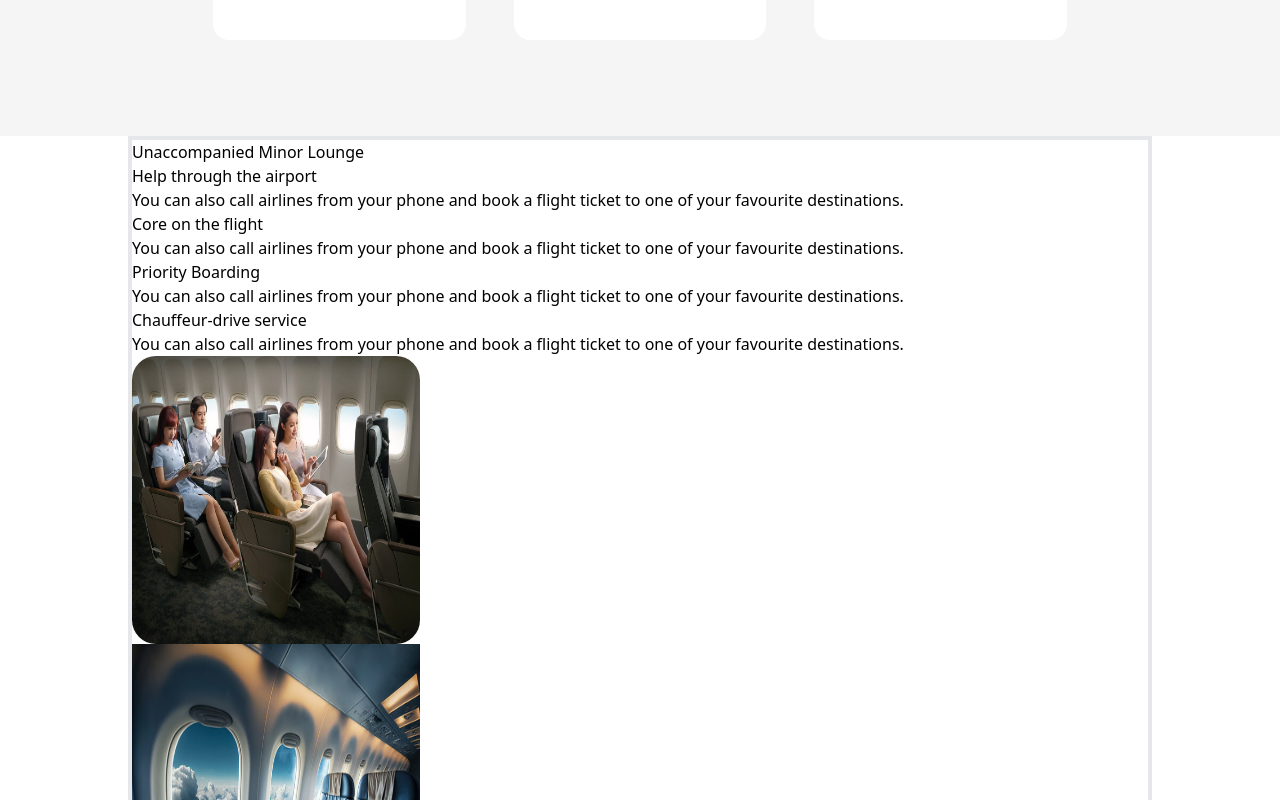
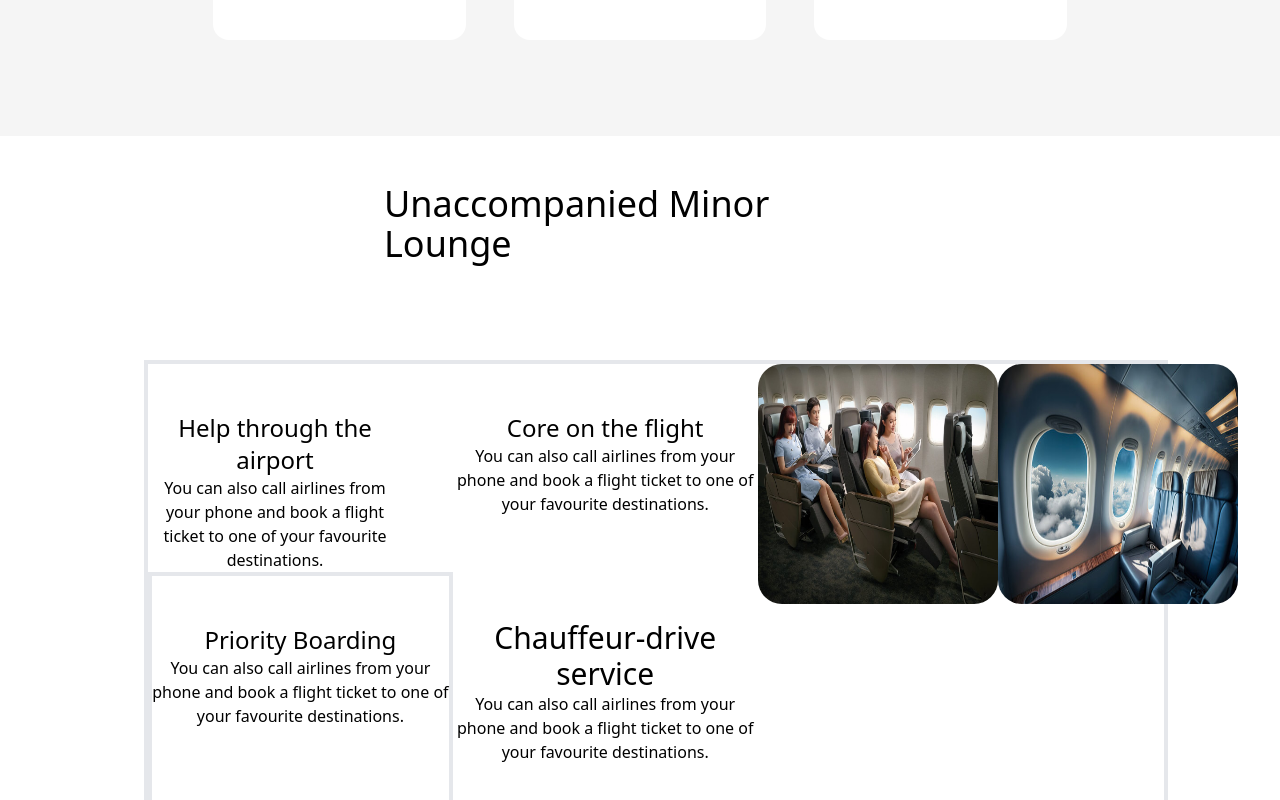
Before and after one commit to Monika123465/flight-booking, a React (Create React App) app: page / in a window 1280 px wide. Shown: the part 2220-3020 px from the top of the page. Built offline with nearby package versions, Linux system fonts and the light colour scheme.

Commit message:
lounge.js

```diff
--- a/src/Pages/Lounge.js
+++ b/src/Pages/Lounge.js
@@ -6,33 +6,34 @@ const Lounge = () => {
   return (
     <>
     {/* Unaccompanied  Minor  Lounge */}
-    <div className='w-4/5 m-auto border-4'>
-      <h1>Unaccompanied Minor Lounge</h1>
-      <div>
-        <div>
-          <h2>Help through the airport</h2>
+    <div><h1 className='w-2/5 text-4xl m-auto mt-12 mb-12'>Unaccompanied Minor Lounge</h1></div>
+    <div className='w-4/5 ml-36 border-4 flex m-24 '>
+
+      <div className='w-3/5 grid grid-cols-2 '>
+        <div className=' text-center w-5/6 '>
+          <h2 className='text-2xl mt-12'>Help through the airport</h2>
           <p>You can also call airlines from your phone and book a flight ticket to one of your favourite destinations.</p>
         </div>
 
-        <div>
-          <h2>Core on the flight</h2>
+        <div className=' text-center '>
+          <h2 className='text-2xl mt-12'>Core on the flight</h2>
           <p>You can also call airlines from your phone and book a flight ticket to one of your favourite destinations.</p>
         </div>
 
-        <div>
-          <h2>Priority Boarding</h2>
+        <div className=' text-center  border-4'>
+          <h2 className='text-2xl mt-12'>Priority Boarding</h2>
           <p>You can also call airlines from your phone and book a flight ticket to one of your favourite destinations.</p>
         </div>
 
 
-        <div>
-          <h2>Chauffeur-drive service</h2>
+        <div className=' text-center mb-12  '>
+          <h2 className='text-3xl mt-12'>Chauffeur-drive service</h2>
           <p>You can also call airlines from your phone and book a flight ticket to one of your favourite destinations.</p>
         </div>
       </div>
-      <div>
-        <img className='w-72 h-72 rounded-3xl'   src={flightpeople} alt='err'/>
-        <img className='w-72 h-72' src={insideflight} alt='err'/>
+      <div className='w-2/5 flex'>
+        <img className='w-60 h-60 rounded-3xl'   src={flightpeople} alt='err'/>
+        <img className='w-60 h-60 rounded-3xl' src={insideflight} alt='err'/>
       </div>
     </div>
 
```
